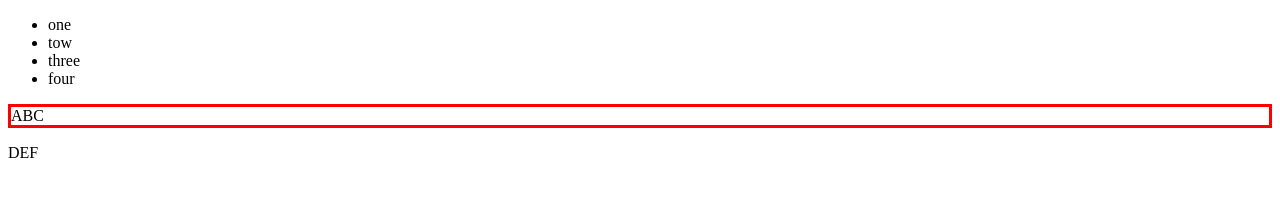
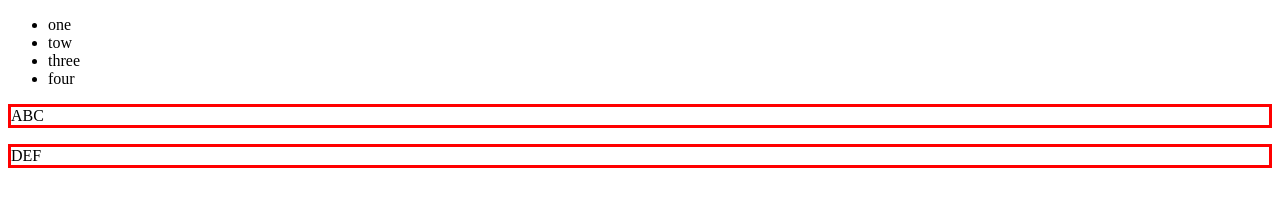
Before and after one commit to kavitshah8/jQuerySandBox, a plain HTML site: page index.html in a window 1280 px wide. Drawn offline with Linux system fonts and the light colour scheme.

Commit message:
attribute filters

```diff
--- a/index.html
+++ b/index.html
@@ -6,7 +6,7 @@
 <script type="text/javascript" src="./jquery-1.11.0.js"> </script>
 <script type="text/javascript">
 		$( "document" ).ready( function() {
-			$("p:not(p:eq(1))").css("border","3px solid red");
+			$("p[id]").css("border","3px solid red");
 		} );
 </script>
 
```
